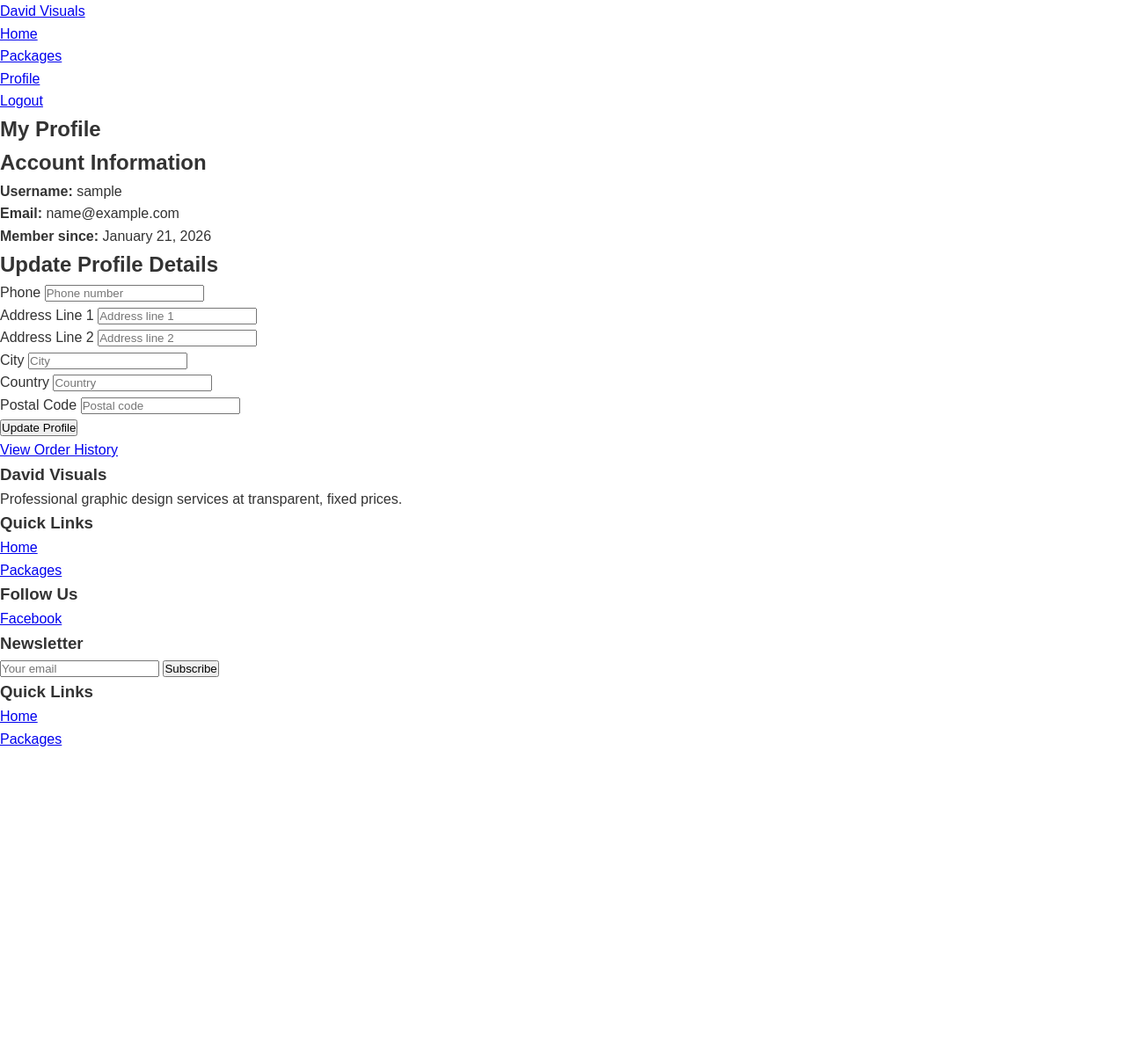
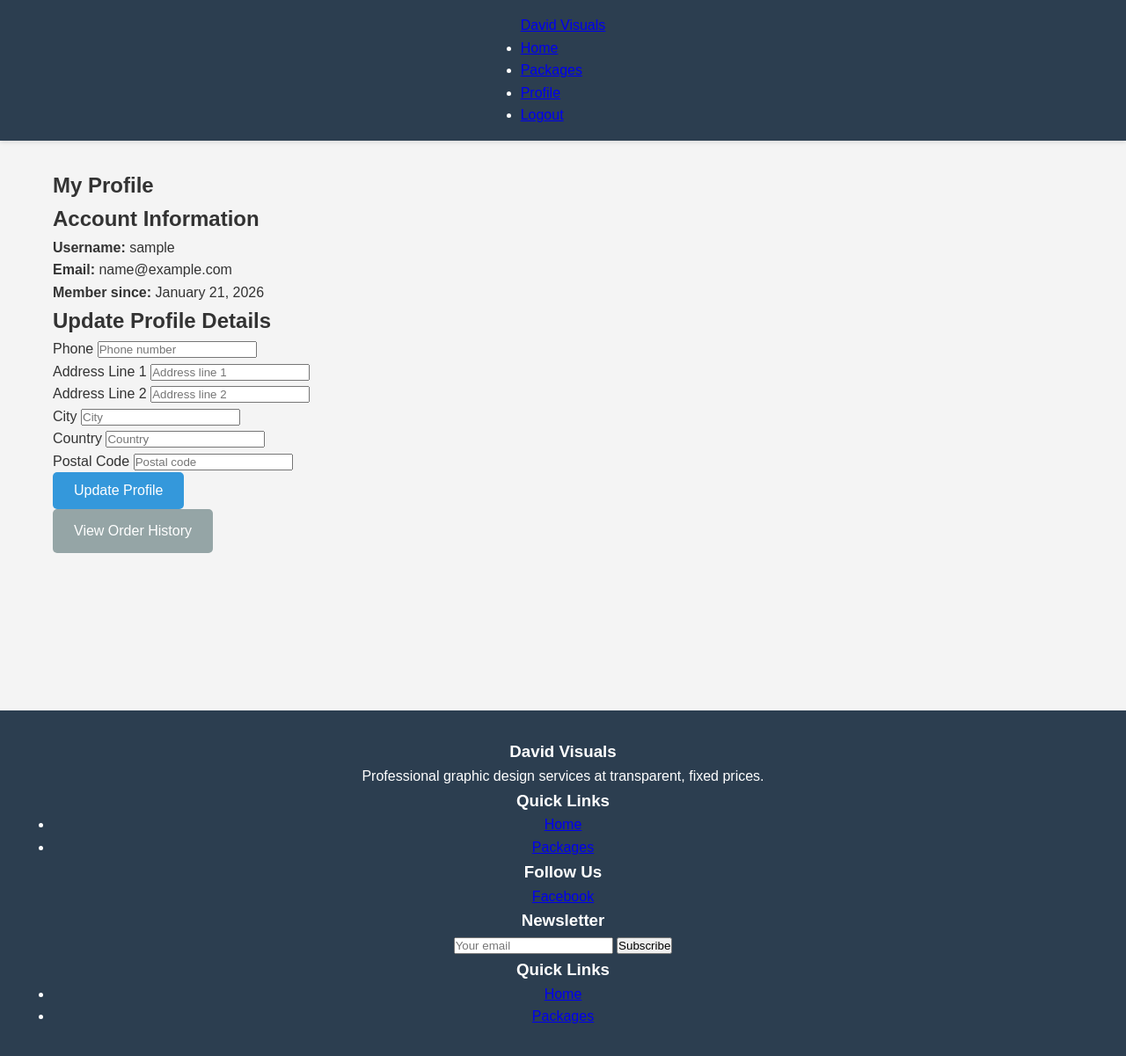
Before and after one commit to thekidmellow/david-visuals, a Django app: page /profile/ in a window 1280 px wide. Shown: the whole page at 88% size. Before the commit the page ends 849 px from the top, so only its background shows below. Run offline with Django 4.2, Linux system fonts and the light colour scheme; the visitor is signed in with stand-in values (Sample User, id 1).

Commit message:
feat: add base template styling

```diff
--- a/static/css/style.css
+++ b/static/css/style.css
@@ -1,11 +1,141 @@
 * {
-  margin: 0;
-  padding: 0;
-  box-sizing: border-box;
+    margin: 0;
+    padding: 0;
+    box-sizing: border-box;
 }
 
 body {
-  font-family: "Arial", sans-serif;
-  line-height: 1.6;
-  color: #333;
+    font-family: 'Arial', sans-serif;
+    line-height: 1.6;
+    color: #333;
+    background-color: #f4f4f4;
 }
+
+.container {
+    max-width: 1200px;
+    margin: 0 auto;
+    padding: 0 20px;
+}
+
+header {
+    background-color: #2c3e50;
+    color: #fff;
+    padding: 1rem 0;
+    box-shadow: 0 2px 5px rgba(0,0,0,0.1);
+}
+
+nav {
+    display: flex;
+    justify-content: space-between;
+    align-items: center;
+}
+
+.logo {
+    font-size: 1.5rem;
+    font-weight: bold;
+    color: #fff;
+    text-decoration: none;
+}
+
+.nav-links {
+    display: flex;
+    list-style: none;
+    gap: 2rem;
+}
+
+.nav-links a {
+    color: #fff;
+    text-decoration: none;
+    transition: color 0.3s;
+}
+
+.nav-links a:hover {
+    color: #3498db;
+}
+
+main {
+    min-height: calc(100vh - 200px);
+    padding: 2rem 0;
+}
+
+footer {
+    background-color: #2c3e50;
+    color: #fff;
+    text-align: center;
+    padding: 2rem 0;
+    margin-top: 3rem;
+}
+
+.btn {
+    display: inline-block;
+    padding: 0.75rem 1.5rem;
+    text-decoration: none;
+    border-radius: 5px;
+    transition: all 0.3s;
+    border: none;
+    cursor: pointer;
+    font-size: 1rem;
+}
+
+.btn-primary {
+    background-color: #3498db;
+    color: #fff;
+}
+
+.btn-primary:hover {
+    background-color: #2980b9;
+}
+
+.btn-secondary {
+    background-color: #95a5a6;
+    color: #fff;
+}
+
+.btn-secondary:hover {
+    background-color: #7f8c8d;
+}
+
+.btn-danger {
+    background-color: #e74c3c;
+    color: #fff;
+}
+
+.btn-danger:hover {
+    background-color: #c0392b;
+}
+
+.alert {
+    padding: 1rem;
+    margin: 1rem 0;
+    border-radius: 5px;
+}
+
+.alert-success {
+    background-color: #d4edda;
+    color: #155724;
+    border: 1px solid #c3e6cb;
+}
+
+.alert-error {
+    background-color: #f8d7da;
+    color: #721c24;
+    border: 1px solid #f5c6cb;
+}
+
+.alert-info {
+    background-color: #d1ecf1;
+    color: #0c5460;
+    border: 1px solid #bee5eb;
+}
+
+@media (max-width: 768px) {
+    .nav-links {
+        flex-direction: column;
+        gap: 1rem;
+    }
+
+    nav {
+        flex-direction: column;
+        gap: 1rem;
+    }
+}
```
